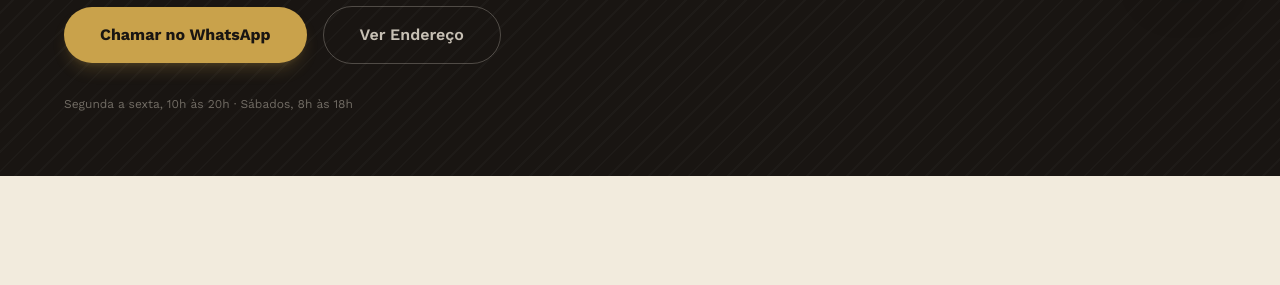
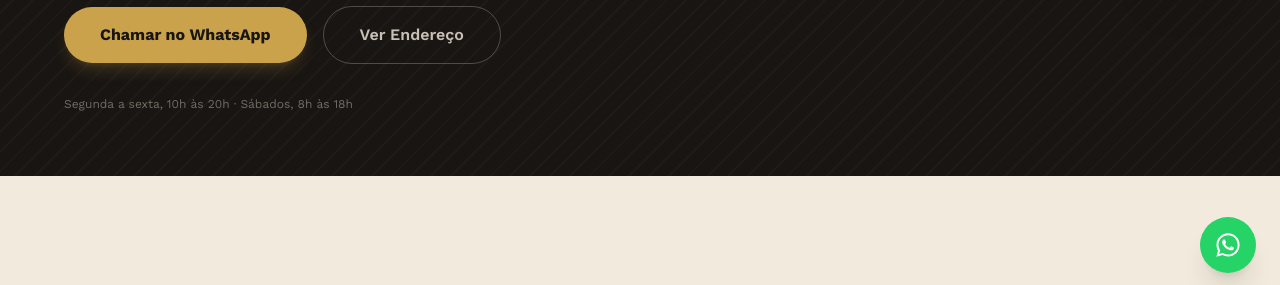
Before and after one commit to JM-mark/barbearia-cambui, a plain HTML site: page index.html in a window 1280 px wide. Shown: the part 503-788 px from the top of the page. Drawn offline with nearby package versions, Linux system fonts and the light colour scheme.

Commit message:
Add floating WhatsApp button matching the current site
Co-Authored-By: Claude Sonnet 5 <noreply@anthropic.com>

```diff
--- a/index.html
+++ b/index.html
@@ -358,6 +358,12 @@
   <p class="text-cream/40 text-xs">Barbearia Cambuí · R. Dr. Diogo Prado, 335 - Cambuí, Campinas - SP</p>
 </footer>
 
+<!-- floating WhatsApp button -->
+<a href="https://wa.me/551932361881" target="_blank" rel="noopener" aria-label="Falar no WhatsApp"
+   class="fixed bottom-6 right-6 z-50 w-14 h-14 rounded-full bg-[#25D366] hover:bg-[#1EBE5A] flex items-center justify-center shadow-xl transition-transform hover:scale-105">
+  <svg width="28" height="28" viewBox="0 0 24 24" fill="#FFFFFF"><path d="M12.04 2C6.58 2 2.13 6.45 2.13 11.91c0 1.75.46 3.45 1.32 4.95L2 22l5.28-1.39a9.9 9.9 0 0 0 4.76 1.21h.01c5.46 0 9.9-4.45 9.9-9.91C22 6.45 17.5 2 12.04 2zm0 18.12h-.01a8.2 8.2 0 0 1-4.18-1.15l-.3-.18-3.13.82.84-3.05-.2-.31a8.2 8.2 0 0 1-1.26-4.36c0-4.54 3.7-8.24 8.25-8.24 2.2 0 4.27.86 5.83 2.42a8.19 8.19 0 0 1 2.41 5.83c0 4.55-3.7 8.24-8.25 8.24zm4.52-6.17c-.25-.12-1.47-.72-1.7-.81-.23-.08-.39-.12-.56.13-.17.24-.64.8-.78.97-.14.17-.29.19-.53.06-.25-.12-1.05-.39-2-1.23-.74-.66-1.24-1.47-1.39-1.72-.14-.24-.02-.38.11-.5.11-.11.25-.29.37-.43.12-.14.16-.24.25-.4.08-.17.04-.31-.02-.43-.06-.12-.56-1.35-.77-1.85-.2-.48-.41-.42-.56-.43h-.48c-.17 0-.43.06-.66.31-.23.24-.86.84-.86 2.05s.88 2.38 1 2.55c.12.17 1.74 2.65 4.21 3.72.59.25 1.05.4 1.41.52.59.19 1.13.16 1.56.1.48-.07 1.47-.6 1.67-1.18.21-.58.21-1.07.14-1.18-.06-.1-.23-.16-.48-.28z"/></svg>
+</a>
+
 <script>
   const els = document.querySelectorAll('.fade-up');
   const io = new IntersectionObserver((entries) => {
```
